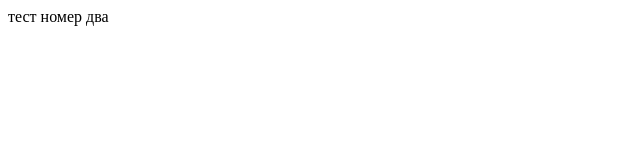
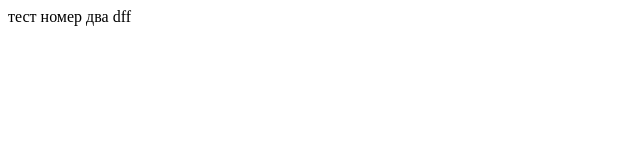
Before and after one commit to nexus85/wpresssite, a plain HTML site: page index.html in a window 1280 px wide. Shown: the full height of the page, 0-640 px from the left. Drawn offline with Linux system fonts and the light colour scheme.

Commit message:
master commit

```diff
--- a/index.html
+++ b/index.html
@@ -14,6 +14,8 @@ alert("Hello World");
 
 <article>
 тест номер два
+
+dff
 </article>
 </main>
 
```
